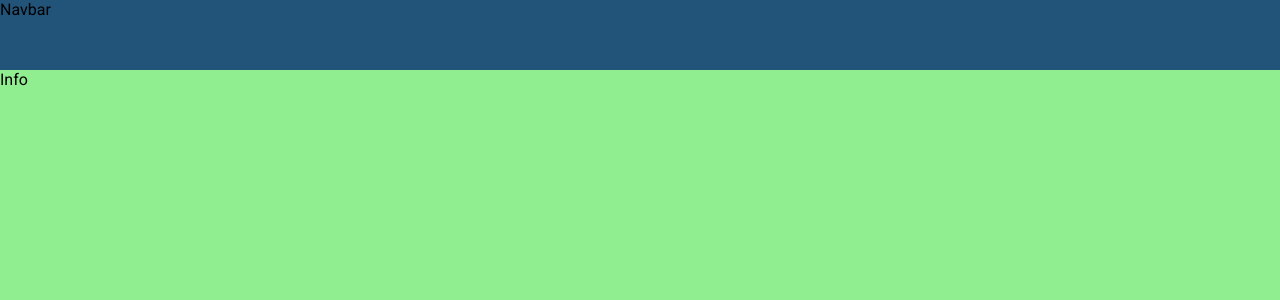
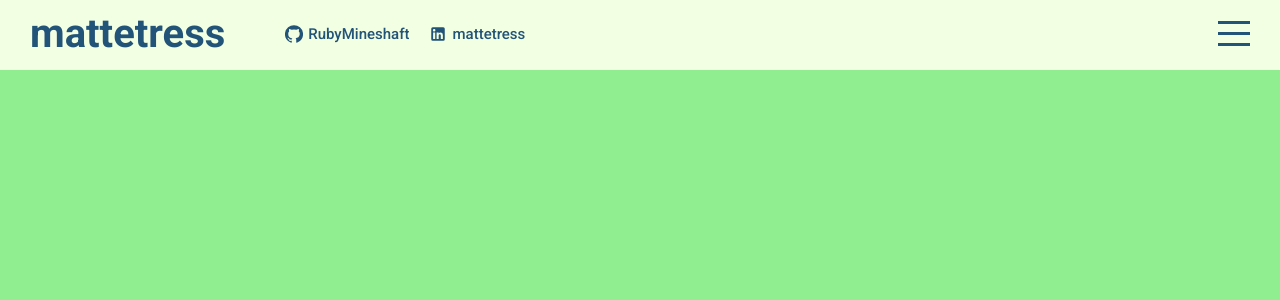
Before and after one commit to RubyMineshaft/portfolio, a React (Create React App) app: page / in a window 1280 px wide. Shown: the top 300 px of the page. Built offline with nearby package versions, Linux system fonts and the light colour scheme.

Commit message:
set up navbar

```diff
--- a/package.json
+++ b/package.json
@@ -3,6 +3,8 @@
   "version": "0.1.0",
   "private": true,
   "dependencies": {
+    "@material-ui/core": "^4.11.4",
+    "@material-ui/icons": "^4.11.2",
     "@testing-library/jest-dom": "^5.11.4",
     "@testing-library/react": "^11.1.0",
     "@testing-library/user-event": "^12.1.10",
--- a/src/app.scss
+++ b/src/app.scss
@@ -6,7 +6,7 @@
     height: calc(100vh - 70px);
     position: relative;
     top: 70px;
-    background-color: lightslategray;
+    scroll-behavior: smooth;
     scroll-snap-type: y mandatory;
     scrollbar-width: none;
     &::-webkit-scrollbar{
--- a/src/components/contact/Contact.jsx
+++ b/src/components/contact/Contact.jsx
@@ -3,8 +3,8 @@ import "./contact.scss";
 
 export default function Contact() {
   return (
-    <div className="contact">
-      Contact
+    <div className="contact" id="contact">
+
     </div>
   )
 }
--- a/src/components/info/Info.jsx
+++ b/src/components/info/Info.jsx
@@ -3,8 +3,8 @@ import "./info.scss";
 
 export default function Info() {
   return (
-    <div className="info">
-      Info
+    <div className="info" id="info">
+
     </div>
   )
 }
--- a/src/components/navbar/Navbar.jsx
+++ b/src/components/navbar/Navbar.jsx
@@ -1,10 +1,31 @@
 import React from 'react';
 import "./navbar.scss";
+import GitHubIcon from '@material-ui/icons/GitHub';
+import LinkedInIcon from '@material-ui/icons/LinkedIn';
 
 export default function Navbar() {
   return (
     <div className="navbar">
-      Navbar
+      <div className="wrapper">
+        <div className="left">
+          <a href="#info" className="logo">mattetress</a>
+          <div className="social">
+            <GitHubIcon className="icon" />
+            <span> RubyMineshaft </span>
+          </div>
+          <div className="social" >
+            <LinkedInIcon className="icon" />
+            <span>mattetress</span>
+          </div>
+        </div>
+        <div className="right">
+          <div className="hamburgerMenu">
+            <span className="line1"></span>
+            <span className="line2"></span>
+            <span className="line3"></span>
+          </div>
+        </div>
+      </div>
     </div>
   )
 }
--- a/src/components/navbar/navbar.scss
+++ b/src/components/navbar/navbar.scss
@@ -3,8 +3,63 @@
 .navbar {
   width: 100%;
   height: 70px;
-  background-color: $C-1;
+  background-color: $C-4;
+  color: $C-1;
   position: fixed;
   top: 0;
   z-index: 2;
 }
+
+.wrapper {
+  padding: 10px 30px;
+  display: flex;
+  align-items: center;
+  justify-content: space-between;
+
+  .left {
+    display: flex;
+    align-items: center;
+
+    .logo {
+      font-size: 40px;
+      font-weight: 700;
+      text-decoration: none;
+      color: inherit;
+      margin-right: 40px;
+    }
+
+    .social {
+      display: flex;
+      align-items: center;
+      margin-left: 20px;
+
+      .icon {
+        font-size: 18px;
+        margin-right: 5px;
+      }
+
+      span {
+        font-size: 15px;
+        font-weight: 500;
+      }
+    }
+  }
+
+  .right {
+
+    .hamburgerMenu {
+      width: 32px;
+      height: 25px;
+      display: flex;
+      flex-direction: column;
+      justify-content: space-between;
+      cursor: pointer;
+
+      span {
+        width: 100%;
+        height: 3px;
+        background-color: $C-1;
+      }
+    }
+  }
+}
--- a/src/components/portfolio/Portfolio.jsx
+++ b/src/components/portfolio/Portfolio.jsx
@@ -3,8 +3,8 @@ import "./portfolio.scss";
 
 export default function Portfolio() {
   return (
-    <div className="portfolio">
-      Portfolio
+    <div className="portfolio" id="portfolio">
+
     </div>
   )
 }
--- a/src/components/resume/Resume.jsx
+++ b/src/components/resume/Resume.jsx
@@ -3,8 +3,8 @@ import "./resume.scss";
 
 export default function Resume() {
   return (
-    <div className="resume">
-      Resume
+    <div className="resume" id="resume">
+
     </div>
   )
 }
```
Also changed, not shown: 1 other file (tests, documents, lock files or other folders).
